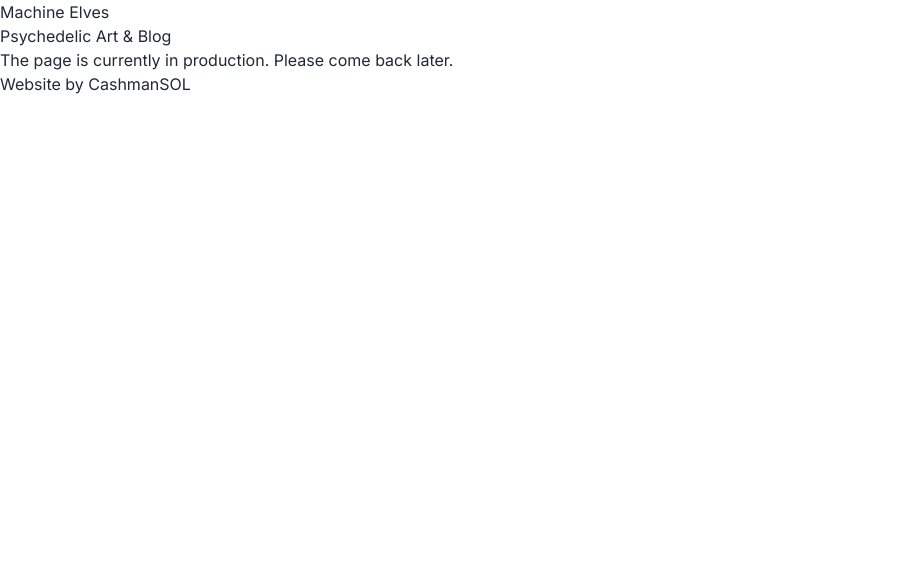
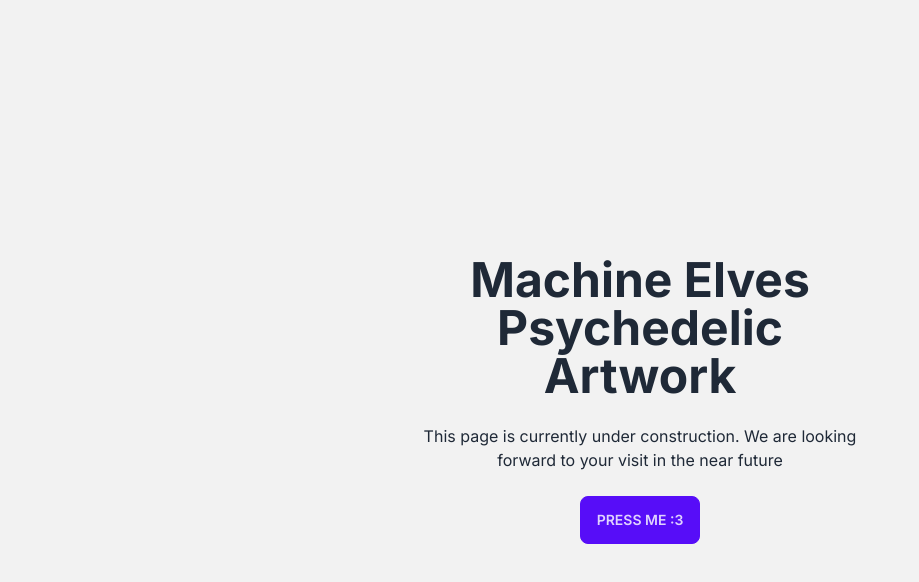
Before and after one commit to lsapundzic/machine-elves.com, a Next.js app: page / in a window 1280 px wide. Shown: the top 582 px of the page, without its empty margins (0-919 px from the left). Built offline with nearby package versions, Linux system fonts and the light colour scheme.

Commit message:
Under construction

```diff
--- a/app/page.tsx
+++ b/app/page.tsx
@@ -1,12 +1,15 @@
 export default function Home() {
   return (
     <main>
-      <h1>Machine Elves</h1>
-      <h2>Psychedelic Art & Blog</h2>
-
-      <p>The page is currently in production. Please come back later.</p>
-
-      <p>Website by CashmanSOL</p>
+      <div className="hero min-h-screen bg-base-200">
+  <div className="hero-content text-center">
+    <div className="max-w-md">
+      <h1 className="text-5xl font-bold">Machine Elves Psychedelic Artwork</h1>
+      <p className="py-6">This page is currently under construction. We are looking forward to your visit in the near future</p>
+      <button className="btn btn-primary">Press Me :3</button>
+    </div>
+  </div>
+</div>
     </main>
   )
 }
```
